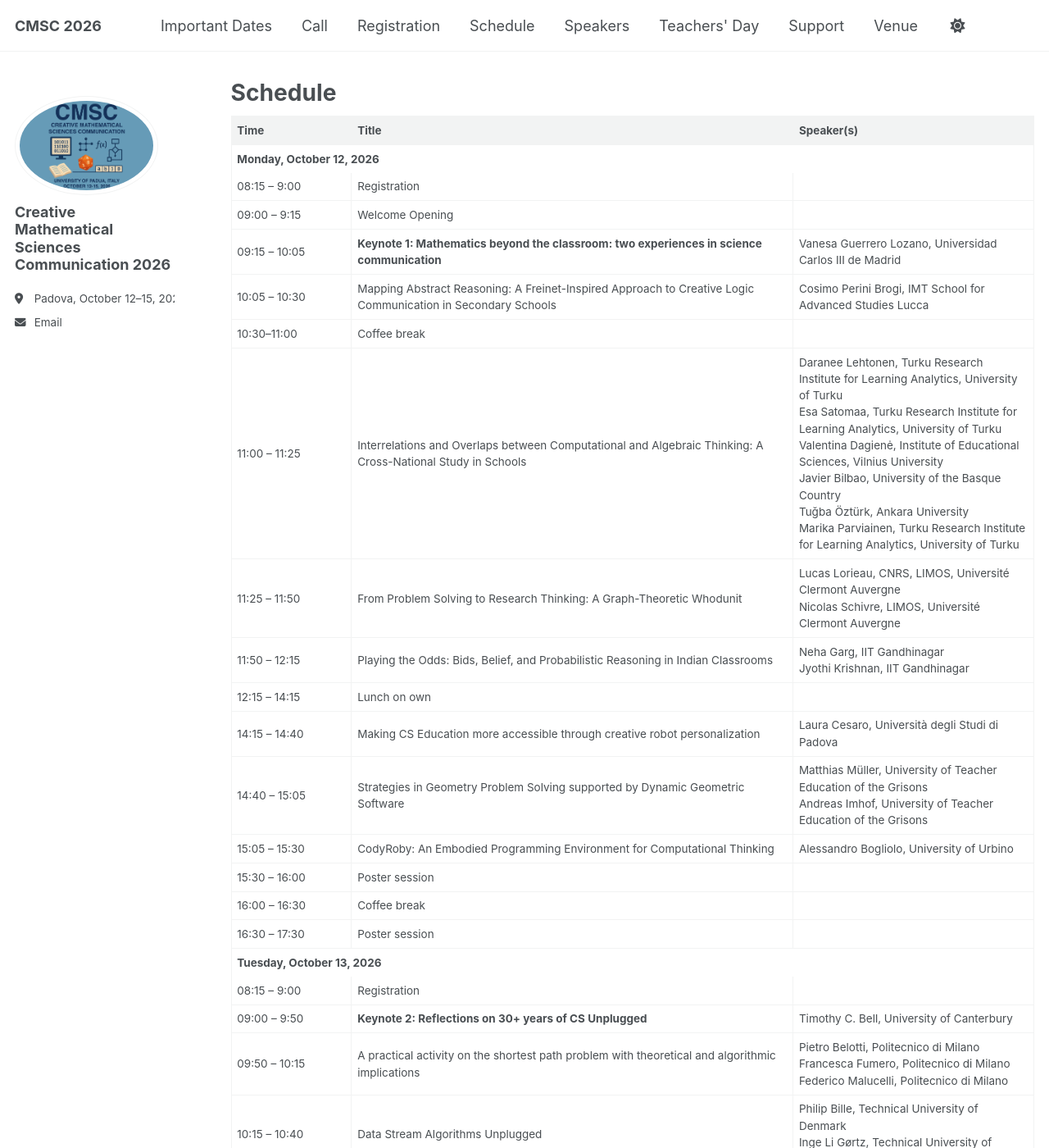
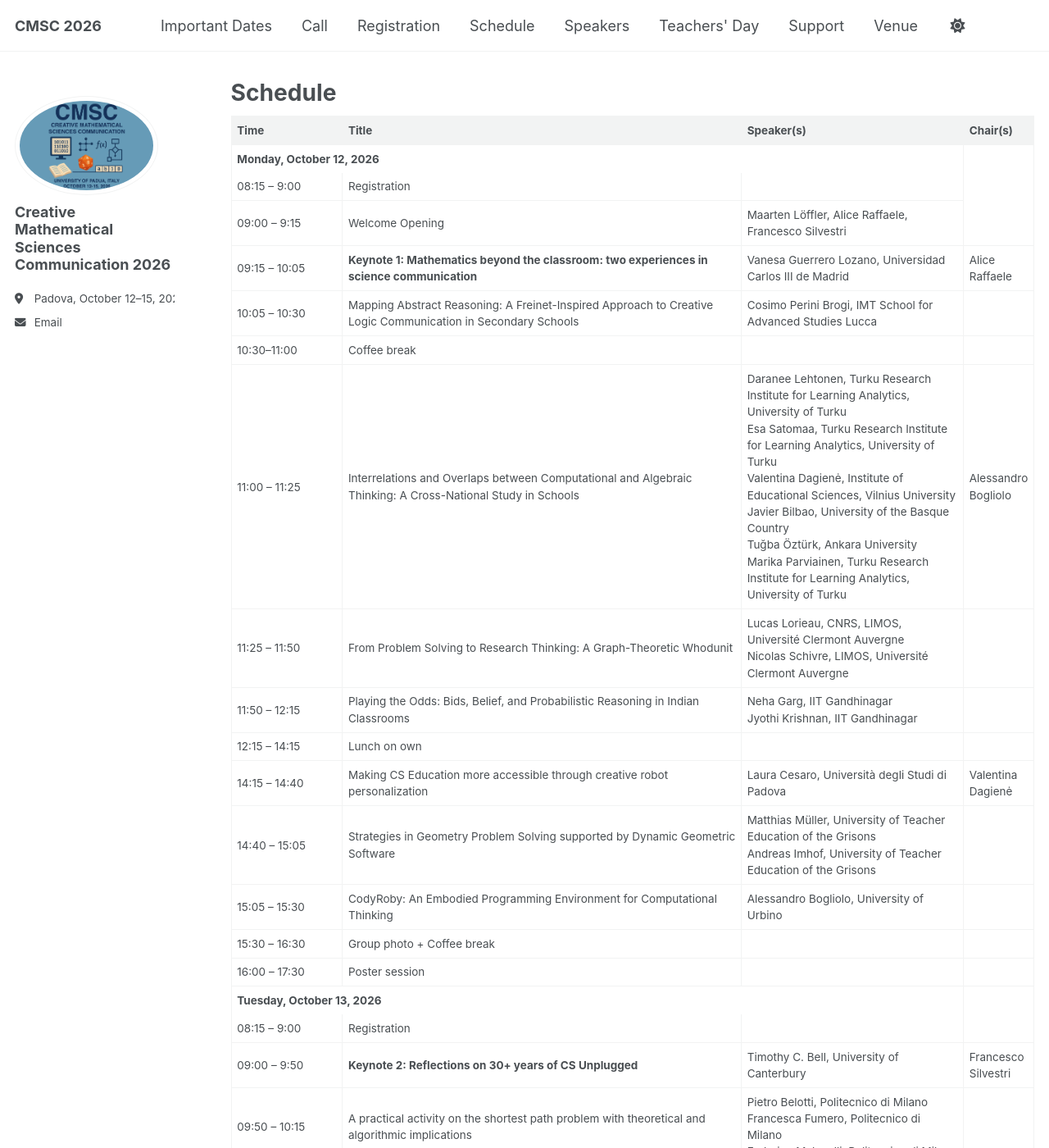
Before and after one commit to CMSC2026/cmsc2026.github.io, a Jekyll site: the page built from _pages/schedule.md, in a window 1280 px wide and 1400 px high. Shown: the whole window at 82% size. Built offline with Jekyll 4.4.1, drawn with Linux system fonts in a browser that asks for light colours; a script that is not in the unit is left out; some of the changed text lies outside the part shown.

Commit message:
updated schedule with chairs and group photo

```diff
--- a/_pages/schedule.md
+++ b/_pages/schedule.md
@@ -18,6 +18,7 @@ author_profile: true
       <th>Time</th>
       <th>Title</th>
       <th>Speaker(s)</th>
+      <th>Chair(s)</th>
     </tr>
   </thead>
   <tbody>
@@ -32,71 +33,79 @@ author_profile: true
     <tr>
       <td>09:00 – 9:15</td>
       <td>Welcome Opening</td>
+      <td>Maarten Löffler, Alice Raffaele, Francesco Silvestri</td>
       <td></td>
     </tr>
     <tr>
       <td>09:15 – 10:05</td>
       <td><strong>Keynote 1: Mathematics beyond the classroom: two experiences in science communication</strong></td>
       <td>Vanesa Guerrero Lozano, Universidad Carlos III de Madrid</td>
+      <td>Alice Raffaele</td>
     </tr>
     <tr>
       <td>10:05 – 10:30</td>
       <td>Mapping Abstract Reasoning: A Freinet-Inspired Approach to Creative Logic Communication in Secondary Schools</td>
       <td>Cosimo Perini Brogi, IMT School for Advanced Studies Lucca</td>
+      <td></td>
     </tr>
     <tr>
       <td>10:30–11:00</td>
       <td>Coffee break</td>
+      <td></td>
       <td></td>
     </tr>
     <tr>
       <td>11:00 – 11:25</td>
       <td>Interrelations and Overlaps between Computational and Algebraic Thinking: A Cross-National Study in Schools</td>
       <td>Daranee Lehtonen, Turku Research Institute for Learning Analytics, University of Turku<br>Esa Satomaa, Turku Research Institute for Learning Analytics, University of Turku<br>Valentina Dagienė, Institute of Educational Sciences, Vilnius University<br>Javier Bilbao, University of the Basque Country<br>Tuğba Öztürk, Ankara University<br>Marika Parviainen, Turku Research Institute for Learning Analytics, University of Turku</td>
+      <td>Alessandro Bogliolo</td>
     </tr>
     <tr>
       <td>11:25 – 11:50</td>
       <td>From Problem Solving to Research Thinking: A Graph-Theoretic Whodunit</td>
       <td>Lucas Lorieau, CNRS, LIMOS, Université Clermont Auvergne<br>Nicolas Schivre, LIMOS, Université Clermont Auvergne</td>
+      <td></td>
     </tr>
     <tr>
       <td>11:50 – 12:15</td>
       <td>Playing the Odds: Bids, Belief, and Probabilistic Reasoning in Indian Classrooms</td>
       <td>Neha Garg, IIT Gandhinagar<br>Jyothi Krishnan, IIT Gandhinagar</td>
+      <td></td>
     </tr>
     <tr>
       <td>12:15 – 14:15</td>
       <td>Lunch on own</td>
+      <td></td>
       <td></td>
     </tr>
     <tr>
       <td>14:15 – 14:40</td>
       <td>Making CS Education more accessible through creative robot personalization</td>
       <td>Laura Cesaro, Università degli Studi di Padova</td>
+      <td>Valentina Dagienė</td>
     </tr>
     <tr>
       <td>14:40 – 15:05</td>
       <td>Strategies in Geometry Problem Solving supported by Dynamic Geometric Software</td>
       <td>Matthias Müller, University of Teacher Education of the Grisons<br>Andreas Imhof, University of Teacher Education of the Grisons</td>
+      <td></td>
     </tr>
     <tr>
       <td>15:05 – 15:30</td>
       <td>CodyRoby: An Embodied Programming Environment for Computational Thinking</td>
       <td>Alessandro Bogliolo, University of Urbino</td>
-    </tr>
-    <tr>
-      <td>15:30 – 16:00</td>
-      <td>Poster session</td>
       <td></td>
     </tr>
     <tr>
-      <td>16:00 – 16:30</td>
-      <td>Coffee break</td>
+      <td>15:30 – 16:30</td>
+      <td>Group photo + Coffee break</td>
+      <td></td>
       <td></td>
     </tr>
     <tr>
-      <td>16:30 – 17:30</td>
+      <td>16:00 – 17:30</td>
       <td>Poster session</td>
+      <td></td>
       <td></td>
     </tr>
     <tr>
@@ -106,85 +115,102 @@ author_profile: true
       <td>08:15 – 9:00</td>
       <td>Registration</td>
       <td></td>
+      <td></td>
     </tr>
     <tr>
       <td>09:00 – 9:50</td>
       <td><strong>Keynote 2: Reflections on 30+ years of CS Unplugged</strong></td>
       <td>Timothy C. Bell, University of Canterbury</td>
+      <td>Francesco Silvestri</td>
     </tr>
     <tr>
       <td>09:50 – 10:15</td>
       <td>A practical activity on the shortest path problem with theoretical and algorithmic implications</td>
       <td>Pietro Belotti, Politecnico di Milano<br>Francesca Fumero, Politecnico di Milano<br>Federico Malucelli, Politecnico di Milano</td>
+      <td></td>
     </tr>
     <tr>
       <td>10:15 – 10:40</td>
       <td>Data Stream Algorithms Unplugged</td>
       <td>Philip Bille, Technical University of Denmark<br>Inge Li Gørtz, Technical University of Denmark</td>
+      <td></td>
     </tr>
     <tr>
       <td>10:40 – 11:15</td>
       <td>Coffee break</td>
+      <td></td>
       <td></td>
     </tr>
     <tr>
       <td>11:15 – 11:40</td>
       <td>Hangers and Straws: Designing Low-Cost Unplugged Activities for Primary-School Algorithms</td>
       <td>Michael Lodi, Università di Bologna</td>
+      <td>Frances Rosamond</td>
     </tr>
     <tr>
       <td>11:40 – 12:05</td>
       <td>From Pantomime to Bitomime – A CS Unplugged Approach to Binary Encoding &amp; Decoding in Primary Education</td>
       <td>Sonja Klein, TU Wien<br>Lukas Lehner, TU Wien<br>Klaus Nigsch, TU Wien<br>René Röpke, TU Wien</td>
+      <td></td>
     </tr>
     <tr>
       <td>12:05 – 12:30</td>
       <td>TuringViz: Teaching Turing Machines with Configuration Graphs and Computation Trees</td>
       <td>Christoph Greger, University of Regensburg<br>Gregor Porsch, University of Regensburg</td>
+      <td></td>
     </tr>
     <tr>
       <td>12:30 – 14:30</td>
       <td>Lunch on own</td>
+      <td></td>
       <td></td>
     </tr>
     <tr>
       <td>14:30 – 14:55 (at Room 318, DEI/D)</td>
       <td>From Cards to Conversations: Tracing Participation Through a Mathematics Game Introduced Online</td>
       <td>Adithi Iyer, Indian Institute of Technology Gandhinagar<br>Jyothi Krishnan, Indian Institute of Technology Gandhinagar</td>
+      <td>Francesco Silvestri</td>
     </tr>
     <tr>
       <td>15:00 – 15:15</td>
       <td>Introduction to the <i>Centro Sonologia Computazionale</i> (CSC)</td>
       <td>Elisa Gremmo, Sergio Canazza</td>
+      <td></td>
     </tr>
     <tr>
       <td>15:15 – 15:45</td>
       <td>Visit to the CSC for "Generative AI and co-creativity in music" (Group 1)</td>
       <td>Ardavan Vossoughi, Elisa Gremmo, Sergio Canazza</td>
+      <td></td>
     </tr>
     <tr>
       <td>15:45 – 16:15</td>
       <td>Visit to the CSC for "Generative AI and co-creativity in music" (Group 2)</td>
       <td>Ardavan Vossoughi, Elisa Gremmo, Sergio Canazza</td>
+      <td></td>
     </tr>
     <tr>
       <td>16:30 – 17:30</td>
       <td>Moving towards city center</td>
+      <td></td>
       <td></td>
     </tr>
     <tr>
       <td>18:00 – 18:45</td>
       <td>Visit to Palazzo Bo (Group 1)</td>
       <td></td>
+      <td></td>
     </tr>
     <tr>
       <td>18:15 – 19:00</td>
       <td>Visit to Palazzo Bo (Group 2)</td>
       <td></td>
+      <td></td>
     </tr>
     <tr>
       <td>19:30 – 22:00</td>
       <td>Social dinner at <a href="https://maps.app.goo.gl/TspiArAwSnnihRt96">Dante alle Piazze restaurant</a></td>
+      <td></td>
       <td></td>
     </tr>
     <tr>
@@ -194,70 +220,84 @@ author_profile: true
       <td>08:15 – 9:00</td>
       <td>Registration</td>
       <td></td>
+      <td></td>
     </tr>
     <tr>
       <td>09:00 – 09:50</td>
       <td><strong>Keynote 3: Building Joyful Interactives</strong></td>
       <td>Neeldhara Misra, Indian Institute of Technology</td>
+      <td>Maarten Löffler</td>
     </tr>
     <tr>
       <td>09:50 – 10:15</td>
       <td>GENIUS: Enhancing Mathematical Discovery through Teamwork and Play</td>
       <td>Laura Antonelli, Consiglio Nazionale delle Ricerche, ICAR<br>Maria Francesca Carfora, Consiglio Nazionale delle Ricerche, IAC</td>
+      <td></td>
     </tr>
     <tr>
       <td>10:15 – 10:45</td>
       <td>Coffee break</td>
+      <td></td>
       <td></td>
     </tr>
     <tr>
       <td>10:45 – 11:05</td>
       <td>From Logic Gates to Hidden Layers: a hands-on introduction to Neural Networks for young learners</td>
       <td>Laura Cesaro, Università degli Studi di Padova<br>Thomas Deneux, Institut de Neurosciences Paris-Saclay, CNRS, Université Paris-Saclay</td>
+      <td>Lukas Lehner</td>
     </tr>
     <tr>
       <td>11:05 – 11:30</td>
       <td>Hands-On Methods for Teaching about Generative AI</td>
       <td>Christophe Stammet, University of Luxembourg</td>
+      <td></td>
     </tr>
     <tr>
       <td>11:30 – 11:55</td>
       <td>The fairness puzzle: unplugged activities for discovering why fair AI is hard</td>
       <td>Antonio Rodà, University of Padova</td>
+      <td></td>
     </tr>
     <tr>
       <td>12:00 – 14:15</td>
       <td>Lunch on own</td>
+      <td></td>
       <td></td>
     </tr>
     <tr>
       <td>14:15 – 14:40</td>
       <td>Teaching Error Detection and Correction by Card Magic</td>
       <td>Regula Lacher, ETH Zürich<br>Juraj Hromkovic, ETH Zürich</td>
+      <td>Jyothi Krishnan</td>
     </tr>
     <tr>
       <td>14:40 – 15:05</td>
       <td>Songs and Other Pedagogical Modes to Teach Computational Thinking in Primary School: An Experience Report</td>
       <td>Smitha Balakrishnan, Tata Consultancy Service<br>Vipul Shah, Tata Consultancy Services<br>Deepali Navghane, Tata Consultancy Services</td>
+      <td></td>
     </tr>
     <tr>
       <td>15:05 – 15:30</td>
       <td>Integrating immersive technologies into secondary Mathematics: from AR applications to teachers’ training</td>
       <td>Valeria Andriano, Università di Torino<br>Monica Barbero, Università di Torino<br>Matteo Bramardi, Università di Torino<br>Walter Dambrosio, Università di Torino</td>
+      <td></td>
     </tr>
     <tr>
       <td>15:30 – 16:15</td>
       <td>Aperitivo break</td>
+      <td></td>
       <td></td>
     </tr>
     <tr>
       <td>16:15 – 17:25</td>
       <td>CMSC business meeting</td>
       <td></td>
+      <td></td>
     </tr>
     <tr>
       <td>17:25 – 17:30</td>
       <td>Conference closing</td>
+      <td>Maarten Löffler, Alice Raffaele, Francesco Silvestri</td>
       <td></td>
     </tr>
   </tbody>
```
